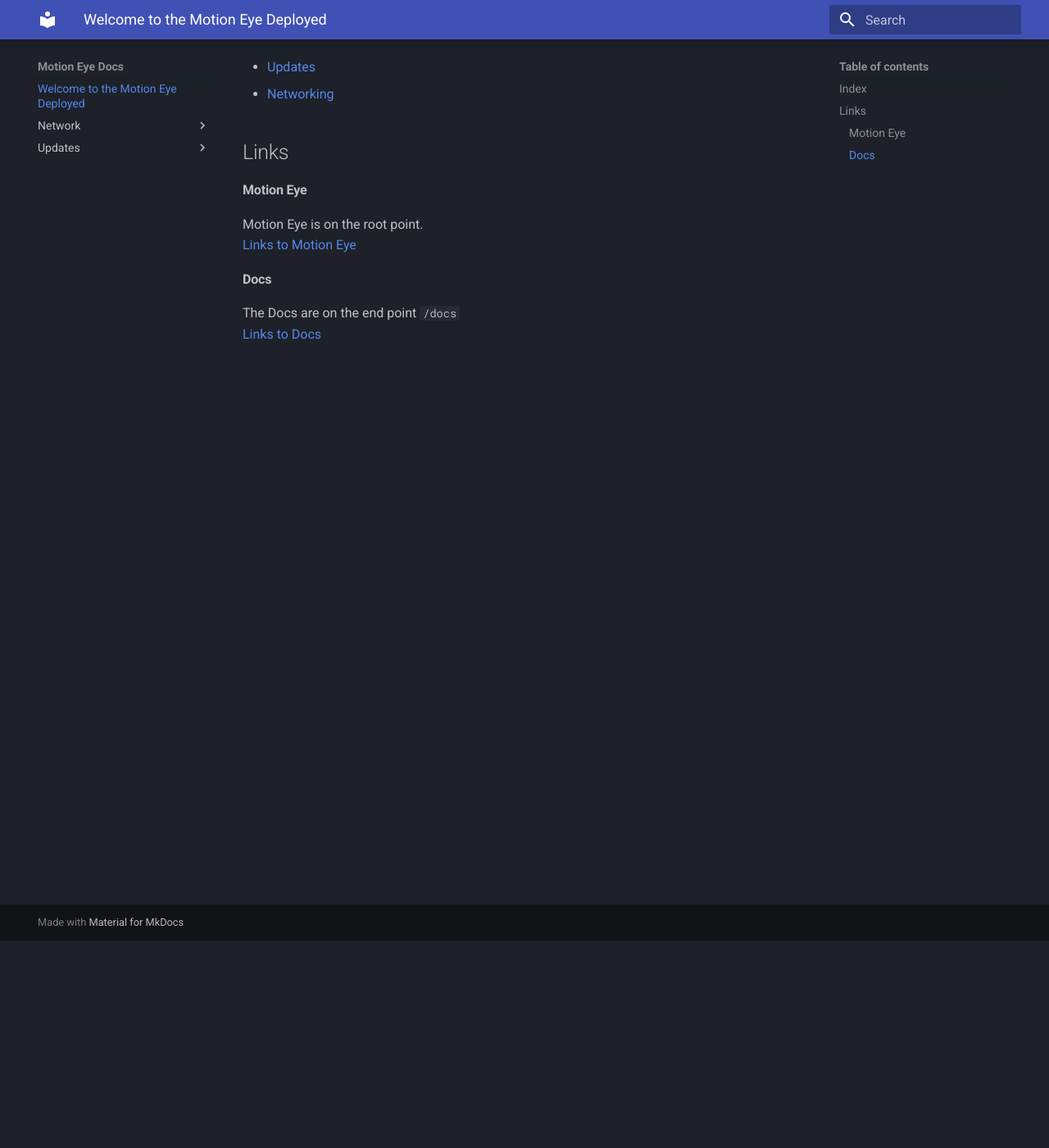
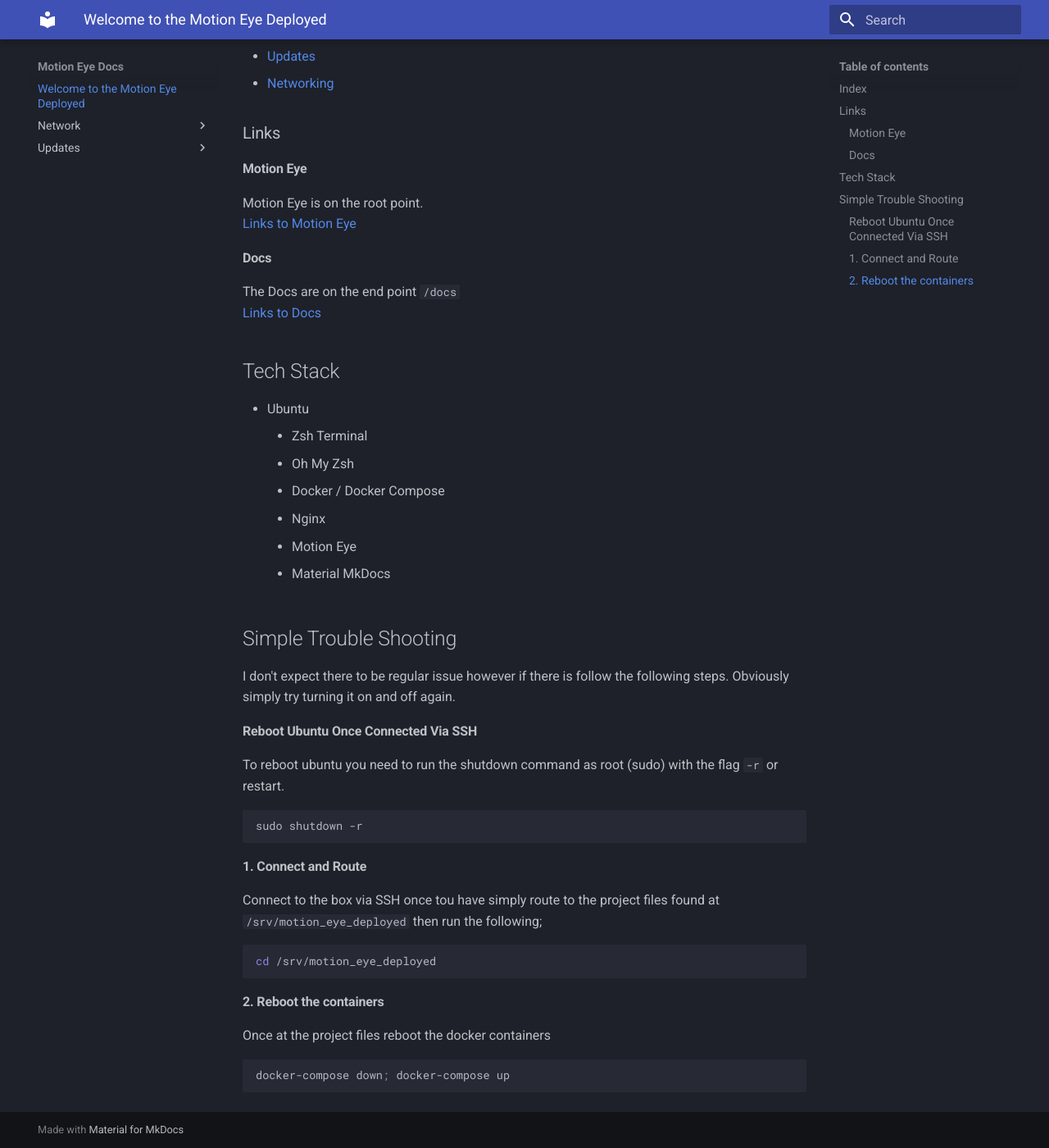
Before and after one commit to Cybericecream/motion_eye_deployed, an MkDocs documentation site: the page built from docs/docs/index.md, in a window 1280 px wide and 1400 px high, scrolled down 253 px. Shown: the whole window at 82% size. Built offline with MkDocs 1.6.1 and Material for MkDocs 9.7.7, drawn with Linux system fonts in a browser that asks for light colours.

Commit message:
Added a tech stack in the docs.

````diff
--- a/docs/docs/index.md
+++ b/docs/docs/index.md
@@ -1,10 +1,10 @@
 # Welcome to the Motion Eye Deployed
 This was built to be used on a Intel NUC, at initial testing on a cheap Intel i3 NUC I estimate you can hold 12-15 consistent streams at 720p.
-## Index
+### Index
 - [Updates](/docs/updates)
 - [Networking](/docs/network)
 
-## Links
+### Links
 
 #### Motion Eye
 Motion Eye is on the root point.<br />
@@ -13,3 +13,33 @@ Motion Eye is on the root point.<br />
 #### Docs
 The Docs are on the end point `/docs`<br />
 [Links to Docs](/docs)
+
+## Tech Stack
+- Ubuntu
+    - Zsh Terminal
+      - Oh My Zsh
+    - Docker / Docker Compose
+      - Nginx
+      - Motion Eye
+      - Material MkDocs
+
+## Simple Trouble Shooting
+I don't expect there to be regular issue however if there is follow the following steps. Obviously simply try turning it on and off again.
+
+#### Reboot Ubuntu Once Connected Via SSH
+To reboot ubuntu you need to run the shutdown command as root (sudo) with the flag `-r` or restart.
+```bash
+sudo shutdown -r
+```
+
+#### 1. Connect and Route
+Connect to the box via SSH once tou have simply route to the project files found at `/srv/motion_eye_deployed` then run the following;
+```bash
+cd /srv/motion_eye_deployed
+```
+
+#### 2. Reboot the containers
+Once at the project files reboot the docker containers
+```bash
+docker-compose down; docker-compose up
+```
````
